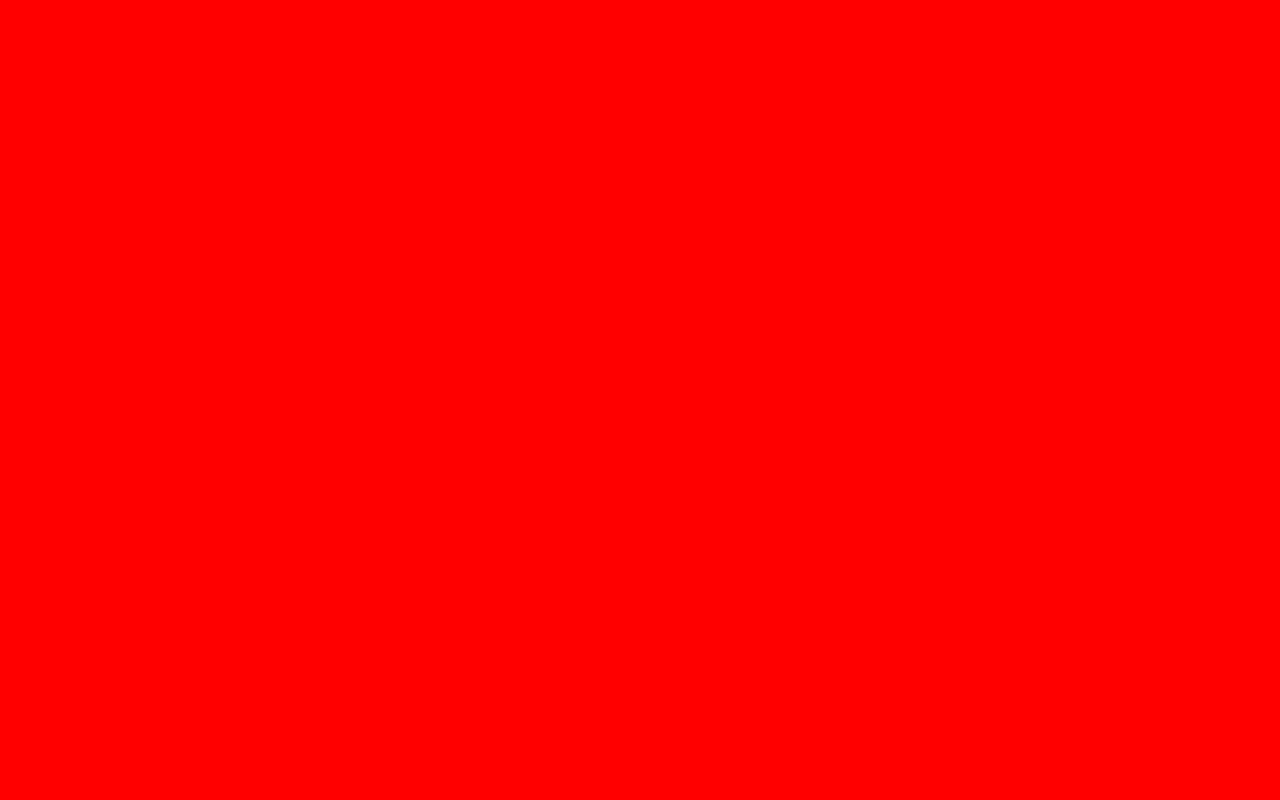
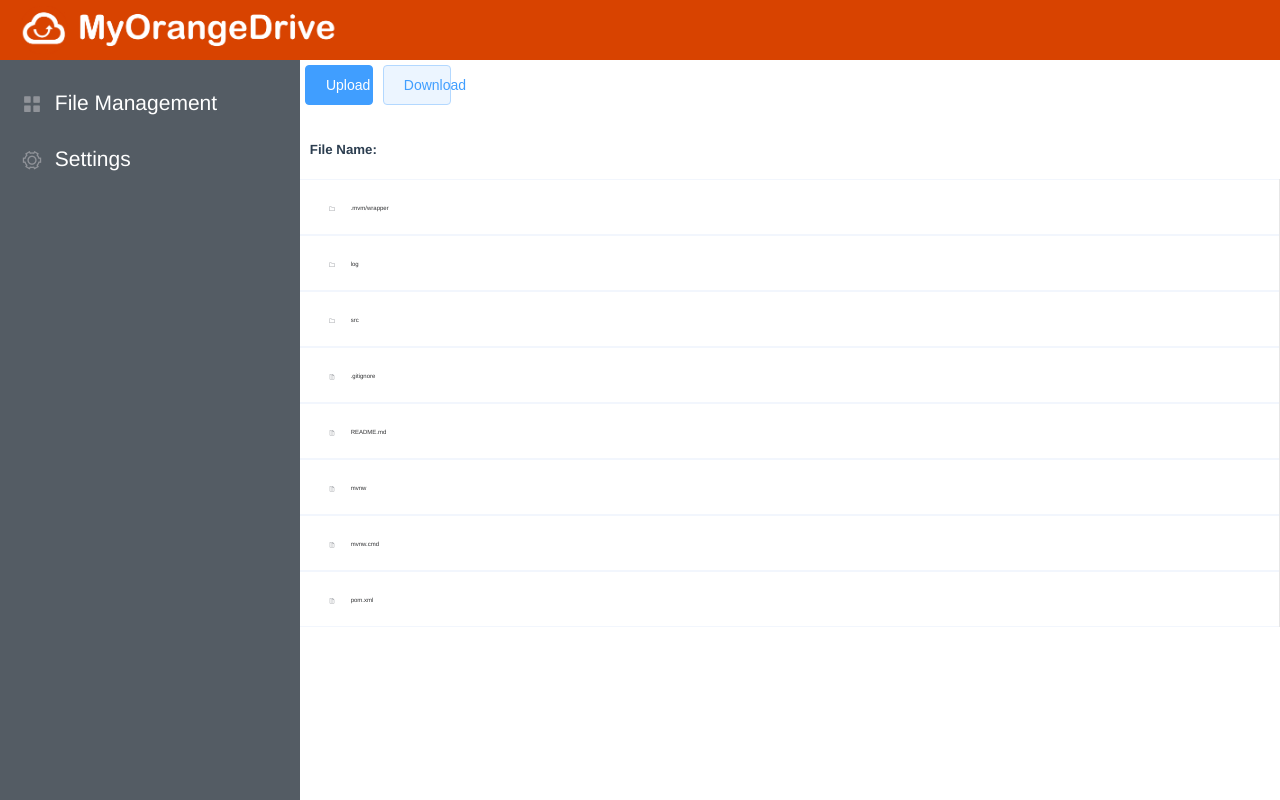
Before and after one commit to HoboRiceone/MyOrangeDriveFrontEnd, a Vue app: page /#/Filemanagement in a window 1280 px wide. Built offline with nearby package versions, Linux system fonts and the light colour scheme.

Commit message:
mid-presentation

```diff
--- a/src/App.vue
+++ b/src/App.vue
@@ -16,7 +16,6 @@ export default {
   font-family: Avenir, Helvetica, Arial, sans-serif;
   -webkit-font-smoothing: antialiased;
   -moz-osx-font-smoothing: grayscale;
-  text-align: center;
   color: #2c3e50;
   background-color:red;
   margin:0;
@@ -30,6 +29,7 @@ export default {
   bottom:0px;
 }
 .loginview{
+  text-align: center;
   background-color:yellow;
   height:100%;
   width:100%;
--- a/src/components/MainFrame.vue
+++ b/src/components/MainFrame.vue
@@ -2,20 +2,27 @@
   <div class="mainframe">
     <el-container style="height:100%">
       <el-header class="mainheader">
-        <img src="../assets/MainIcon.png" style="height:100%;float:left;"/>
+        <div style="height:10%;"></div>
+        <img src="../assets/MainIcon.png" style="height:80%;float:left;"/>
       </el-header>
-      <el-main style="background-color:#DCDFE6;margin: 0px;padding: 0px;">
-          <el-menu default-active="1" class="navmenu" background-color="#545c64" text-color="#fff" active-text-color="#ffd04b">
-            <el-menu-item index="1">
-               <i class="el-icon-menu"></i>
+      <el-container>
+        <el-aside style="background-color:#DCDFE6;margin: 0px;padding: 0px;">
+            <el-menu default-active="$route.path" class="navmenu" router background-color="#545c64" text-color="#fff" active-text-color="#ffd04b">
+              <div style="height:2%"></div>
+              <el-menu-item index="/Filemanagement" style="font-size:35%;">
+                <i class="el-icon-menu" style="font-size:100%"></i>
                 File Management
               </el-menu-item>
-            <el-menu-item index="2">
-              <i class="el-icon-setting"></i>
+              <el-menu-item index="/Settings" style="font-size:35%;">
+                <i class="el-icon-setting" style="font-size:100%"></i>
                 Settings
               </el-menu-item>
             </el-menu>
+        </el-aside>
+        <el-main style="background-color:#DCDFE6;margin: 0px;padding: 0px;">
+          <router-view class="subview"/>
         </el-main>
+        </el-container>
     </el-container>
   </div>
 </template>
@@ -43,11 +50,21 @@ export default {
   height:20%;
   color:white;
   font-size:4em;
-  box-shadow: 10 10px 5px rgba(0, 0, 0, .12), 0 0 6px rgba(0, 0, 0, .04);
+
 }
+
 .navmenu{
-  width:15%;
+  font-size: 60px;
+  text-align: left;
+  width:100%;
   height:100%;
-  box-shadow: 10px 10px 5px rgba(0, 0, 0, .12), 0 0 6px rgba(0, 0, 0, .04);
+  /* box-shadow: 10px 10px 5px rgba(0, 0, 0, .12), 0 0 6px rgba(0, 0, 0, .04); */
+  float:left;
+}
+
+.subview{
+  margin: 0px;
+  padding: 0px;
+  width:100%;
 }
 </style>
--- /dev/null
+++ b/src/components/subpage/Filemanagement.vue
@@ -0,0 +1,80 @@
+<template>
+  <div class="filemanagement">
+    <el-container>
+      <el-header class="toolview">
+        <el-button class="toolcompent" type="primary">Upload</el-button>
+        <el-button class="toolcompent" type="primary" plain>Download</el-button>
+      </el-header>
+      <h5 style="text-align: left;height:2%; position:relative; left:1%;">File Name:</h5>
+      <el-menu class="fileview">
+        <div style="height:2%"></div>
+        <el-menu-item  class="fileitem">
+          <i class="el-icon-folder" style="font-size:100%"></i>
+          .mvm/wrapper
+        </el-menu-item>
+        <el-menu-item  class="fileitem">
+          <i class="el-icon-folder" style="font-size:100%"></i>
+          log
+        </el-menu-item>
+        <el-menu-item  class="fileitem">
+          <i class="el-icon-folder" style="font-size:100%"></i>
+          src
+        </el-menu-item>
+        <el-menu-item  class="fileitem">
+          <i class="el-icon-document" style="font-size:100%"></i>
+          .gitignore
+        </el-menu-item>
+        <el-menu-item  class="fileitem">
+          <i class="el-icon-document" style="font-size:100%"></i>
+          README.md
+        </el-menu-item>
+        <el-menu-item  class="fileitem">
+          <i class="el-icon-document" style="font-size:100%"></i>
+          mvnw
+        </el-menu-item>
+        <el-menu-item  class="fileitem">
+          <i class="el-icon-document" style="font-size:100%"></i>
+          mvnw.cmd
+        </el-menu-item>
+        <el-menu-item  class="fileitem">
+          <i class="el-icon-document" style="font-size:100%"></i>
+          pom.xml
+        </el-menu-item>
+      </el-menu>
+    </el-container>
+  </div>
+</template>
+
+<script>
+export default {
+  name: 'Filemanagement'
+}
+</script>
+
+<!-- Add "scoped" attribute to limit CSS to this component only -->
+<style scoped lang="scss">
+.filemanagement
+{
+  background-color:white;
+  height:100%;
+}
+.fileview
+{
+  text-align: left;
+}
+.toolview
+{
+  padding:0.5%;
+}
+.toolcompent
+{
+  float:left;
+  width:7%;
+}
+.fileitem
+{
+  font-size:35%;
+  border-top:1px solid #F2F6FD;
+  border-bottom:1px solid #F2F6FD;
+}
+</style>
--- /dev/null
+++ b/src/components/subpage/Settings.vue
@@ -0,0 +1,16 @@
+<template>
+  <div class="settings">
+    <p>this is settings</p>
+  </div>
+</template>
+
+<script>
+export default {
+  name: 'Settings'
+}
+</script>
+
+<!-- Add "scoped" attribute to limit CSS to this component only -->
+<style scoped lang="scss">
+
+</style>
--- a/src/router/index.js
+++ b/src/router/index.js
@@ -3,6 +3,8 @@ import VueRouter from 'vue-router'
 import Home from '../views/Home.vue'
 import Login from '../components/Login.vue'
 import MainFrame from '../components/MainFrame.vue'
+import Filemanagement from '../components/subpage/Filemanagement.vue'
+import Settings from '../components/subpage/Settings.vue'
 
 Vue.use(VueRouter)
 
@@ -20,7 +22,19 @@ const routes = [
   {
     path: '/MainFrame',
     name: 'MainFrame',
-    component: MainFrame
+    component: MainFrame,
+    children:[
+      {
+        path: '/Filemanagement',
+        name: 'Filemanagement',
+        component: Filemanagement
+      },
+      {
+        path: '/Settings',
+        name: 'Settings',
+        component: Settings
+      }
+    ]
   },
   {
     path: '/about',
```
Lines whose indentation alone changed are shown as unchanged.
